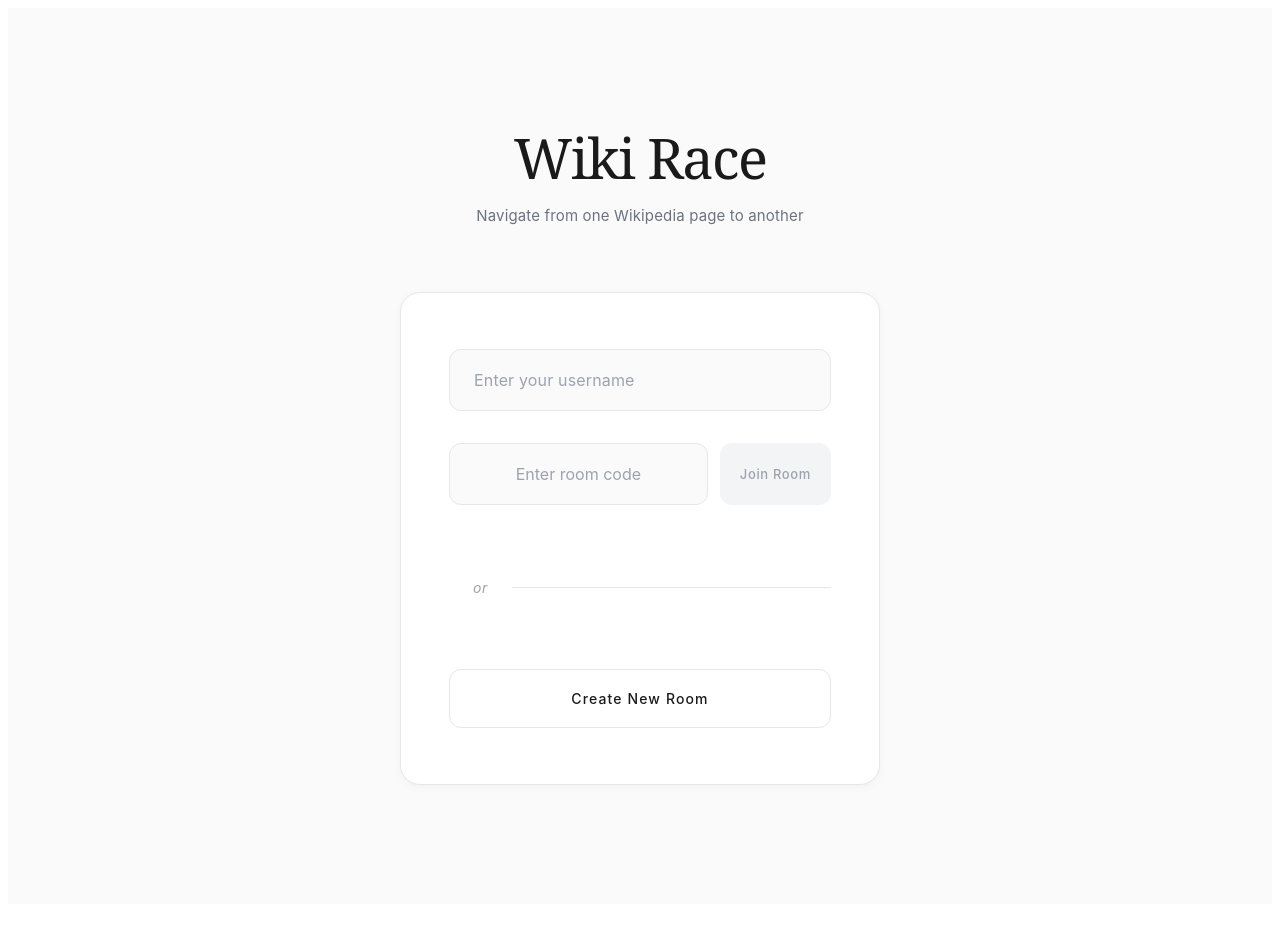
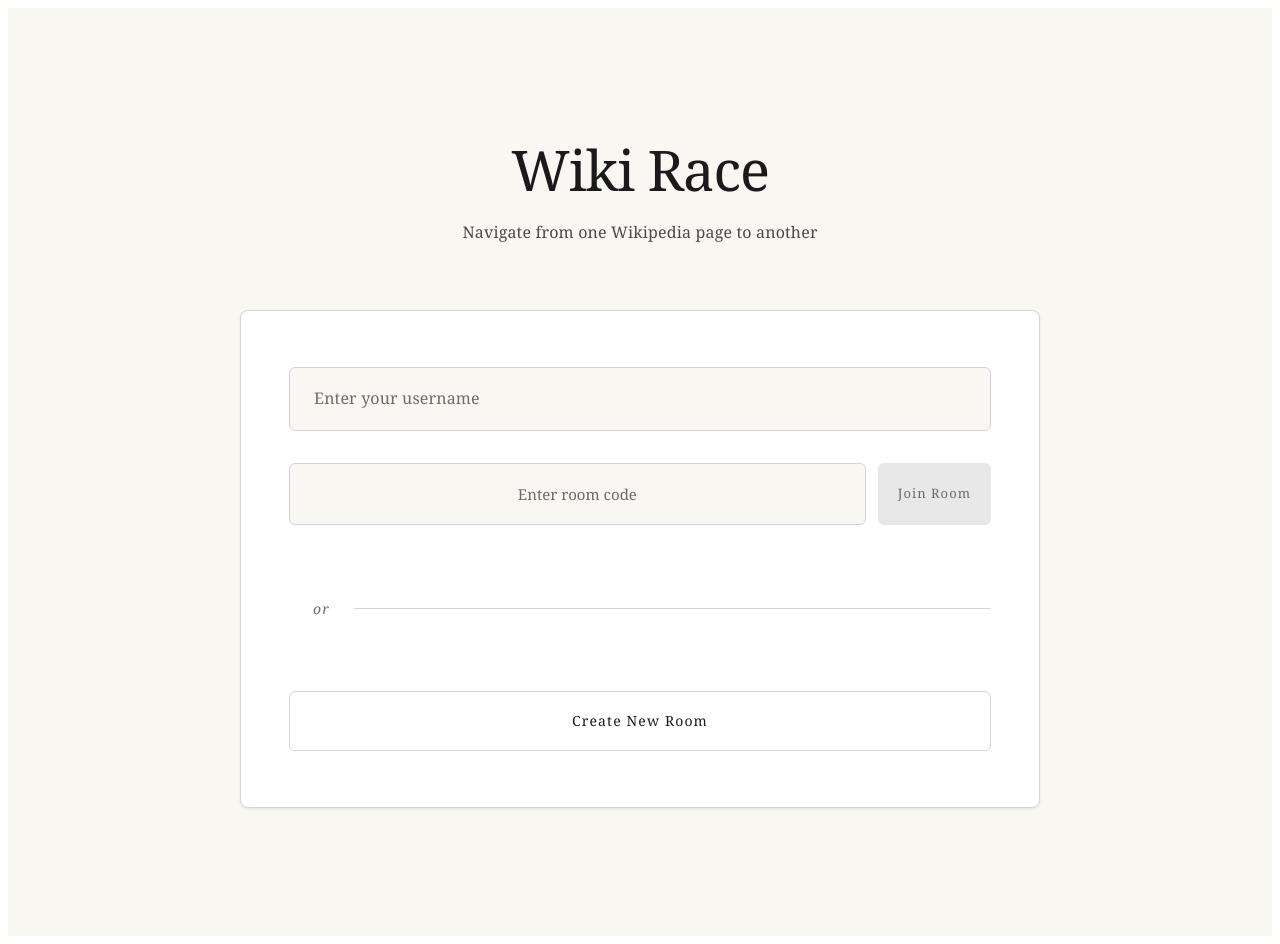
Before and after one commit to OwenBattles/wiki-race, a React (Vite) app in the folder client/: page / in a window 1280 px wide. Before the commit the page ends 912 px from the top, so only its background shows below. Built offline with nearby package versions, Linux system fonts and the light colour scheme; no server answers.

Commit message:
added a literary feel to home page

```diff
--- a/client/src/styles/CreateLobby.css
+++ b/client/src/styles/CreateLobby.css
@@ -2,23 +2,24 @@
     width: 100%;
     padding: 1.125rem 2rem;
     font-size: 0.875rem;
-    font-weight: 500;
+    font-weight: 400;
     letter-spacing: 0.08em;
-    border-radius: 0.75rem;
-    border: 1.5px solid #e5e7eb;
+    border-radius: 0.375rem;
+    border: 1.5px solid #d4d4d4;
     background: #ffffff;
     color: #1a1a1a;
     cursor: pointer;
     transition: all 0.25s ease;
-    font-family: inherit;
+    font-family: Georgia, "Times New Roman", serif;
     transform: scale(1);
-    line-height: 1.5;
+    line-height: 1.6;
 }
 
 .create-lobby-button:hover {
-    background: #fafafa;
-    border-color: #d1d5db;
-    box-shadow: 0 2px 4px rgba(0, 0, 0, 0.04);
+    background: #F9F7F2;
+    border-color: #B22222;
+    color: #B22222;
+    box-shadow: 0 1px 3px rgba(178, 34, 34, 0.1);
 }
 
 .create-lobby-button:active {
--- a/client/src/styles/HomePage.css
+++ b/client/src/styles/HomePage.css
@@ -1,17 +1,17 @@
 /* Home Page Layout */
 .home-page {
     min-height: 100vh;
-    background: #fafafa;
+    background: #F9F7F2;
     display: flex;
     align-items: center;
     justify-content: center;
-    padding: 3rem 2rem;
-    font-family: -apple-system, BlinkMacSystemFont, "Segoe UI", "Helvetica Neue", Arial, sans-serif;
+    padding: 4rem 2rem;
+    font-family: Georgia, "Times New Roman", "Baskerville", "Caslon", serif;
 }
 
 .home-container {
     width: 100%;
-    max-width: 480px;
+    max-width: 50em; /* ~40-60 characters per line for readable prose */
 }
 
 /* Header */
@@ -23,30 +23,31 @@
 
 .home-title {
     font-size: 3.5rem;
-    font-weight: 300;
+    font-weight: 400;
     color: #1a1a1a;
     margin: 0 0 1rem 0;
-    letter-spacing: -0.03em;
-    line-height: 1.1;
+    letter-spacing: -0.02em;
+    line-height: 1.2;
     font-family: Georgia, "Times New Roman", serif;
 }
 
 .home-subtitle {
-    font-size: 0.9375rem;
-    color: #6b7280;
+    font-size: 1rem;
+    color: #4a4a4a;
     font-weight: 400;
     margin: 0;
-    line-height: 1.6;
+    line-height: 1.7;
     letter-spacing: 0.01em;
+    font-family: Georgia, "Times New Roman", serif;
 }
 
 /* Main Card */
 .home-card {
     background: #ffffff;
-    border-radius: 1.25rem;
-    border: 1px solid #e5e7eb;
+    border-radius: 0.5rem;
+    border: 1px solid #d4d4d4;
     padding: 3.5rem 3rem;
-    box-shadow: 0 2px 8px rgba(0, 0, 0, 0.04);
+    box-shadow: 0 1px 3px rgba(0, 0, 0, 0.08);
     animation: fadeInUp 0.6s ease-out;
 }
 
@@ -58,19 +59,20 @@
 
 /* Error Message */
 .home-error {
-    background: #fef2f2;
-    border: 1px solid #fecaca;
-    border-radius: 0.75rem;
+    background: #fff5f5;
+    border: 1px solid #B22222;
+    border-radius: 0.375rem;
     padding: 1.25rem 1.5rem;
     animation: shake 0.5s ease-in-out;
 }
 
 .home-error-text {
-    color: #dc2626;
+    color: #B22222;
     font-size: 0.875rem;
     text-align: center;
     margin: 0;
-    line-height: 1.5;
+    line-height: 1.6;
+    font-family: Georgia, "Times New Roman", serif;
 }
 
 /* Divider */
@@ -85,7 +87,7 @@
     left: 0;
     right: 0;
     height: 1px;
-    background: #e5e7eb;
+    background: #d4d4d4;
 }
 
 .home-divider-text {
@@ -93,12 +95,13 @@
     text-align: center;
     padding: 0 1.5rem;
     background: #ffffff;
-    color: #9ca3af;
+    color: #6b6b6b;
     font-size: 0.875rem;
     font-weight: 400;
     font-style: italic;
     display: inline-block;
-    letter-spacing: 0.05em;
+    letter-spacing: 0.08em;
+    font-family: Georgia, "Times New Roman", serif;
 }
 
 /* Animations */
--- a/client/src/styles/JoinLobby.css
+++ b/client/src/styles/JoinLobby.css
@@ -14,22 +14,22 @@
     padding: 1.125rem 1.25rem;
     font-size: 1rem;
     color: #1a1a1a;
-    background: #fafafa;
-    border: 1px solid #e5e7eb;
-    border-radius: 0.75rem;
+    background: #F9F7F2;
+    border: 1px solid #d4d4d4;
+    border-radius: 0.375rem;
     transition: all 0.25s ease;
-    font-family: inherit;
+    font-family: Georgia, "Times New Roman", serif;
     box-sizing: border-box;
     text-align: center;
     text-transform: uppercase;
     letter-spacing: 0.2em;
-    font-weight: 500;
-    font-size: 1rem;
-    line-height: 1.5;
+    font-weight: 400;
+    font-size: 0.9375rem;
+    line-height: 1.6;
 }
 
 .join-lobby-input::placeholder {
-    color: #9ca3af;
+    color: #6b6b6b;
     text-transform: none;
     letter-spacing: normal;
     font-weight: 400;
@@ -37,30 +37,30 @@
 
 .join-lobby-input:hover {
     background: #ffffff;
-    border-color: #d1d5db;
+    border-color: #b0b0b0;
 }
 
 .join-lobby-input:focus {
     outline: none;
     background: #ffffff;
-    border-color: #9ca3af;
-    box-shadow: 0 0 0 3px rgba(0, 0, 0, 0.03);
+    border-color: #B22222;
+    box-shadow: 0 0 0 2px rgba(178, 34, 34, 0.1);
 }
 
 .join-lobby-button {
     flex-shrink: 0;
     padding: 1.125rem 1.25rem;
     font-size: 0.8125rem;
-    font-weight: 500;
-    letter-spacing: 0.05em;
-    border-radius: 0.75rem;
+    font-weight: 400;
+    letter-spacing: 0.08em;
+    border-radius: 0.375rem;
     border: none;
     cursor: pointer;
     transition: all 0.25s ease;
-    font-family: inherit;
+    font-family: Georgia, "Times New Roman", serif;
     transform: scale(1);
     white-space: nowrap;
-    line-height: 1.5;
+    line-height: 1.6;
 }
 
 .join-lobby-button:active {
@@ -68,18 +68,18 @@
 }
 
 .join-lobby-button:disabled {
-    background: #f3f4f6;
-    color: #9ca3af;
+    background: #e8e8e8;
+    color: #6b6b6b;
     cursor: not-allowed;
 }
 
 .join-lobby-button:not(:disabled) {
-    background: #1a1a1a;
+    background: #B22222;
     color: #ffffff;
-    box-shadow: 0 2px 4px rgba(0, 0, 0, 0.08);
+    box-shadow: 0 1px 3px rgba(178, 34, 34, 0.2);
 }
 
 .join-lobby-button:not(:disabled):hover {
-    background: #0f0f0f;
-    box-shadow: 0 4px 8px rgba(0, 0, 0, 0.12);
+    background: #991f1f;
+    box-shadow: 0 2px 5px rgba(178, 34, 34, 0.3);
 }
--- a/client/src/styles/UsernameInput.css
+++ b/client/src/styles/UsernameInput.css
@@ -7,29 +7,29 @@
     padding: 1.125rem 1.5rem;
     font-size: 1rem;
     color: #1a1a1a;
-    background: #fafafa;
-    border: 1px solid #e5e7eb;
-    border-radius: 0.75rem;
+    background: #F9F7F2;
+    border: 1px solid #d4d4d4;
+    border-radius: 0.375rem;
     transition: all 0.25s ease;
-    font-family: inherit;
+    font-family: Georgia, "Times New Roman", serif;
     box-sizing: border-box;
-    line-height: 1.5;
+    line-height: 1.6;
     letter-spacing: 0.01em;
 }
 
 .username-input::placeholder {
-    color: #9ca3af;
+    color: #6b6b6b;
     font-weight: 400;
 }
 
 .username-input:hover {
     background: #ffffff;
-    border-color: #d1d5db;
+    border-color: #b0b0b0;
 }
 
 .username-input:focus {
     outline: none;
     background: #ffffff;
-    border-color: #9ca3af;
-    box-shadow: 0 0 0 3px rgba(0, 0, 0, 0.03);
+    border-color: #B22222;
+    box-shadow: 0 0 0 2px rgba(178, 34, 34, 0.1);
 }
```
